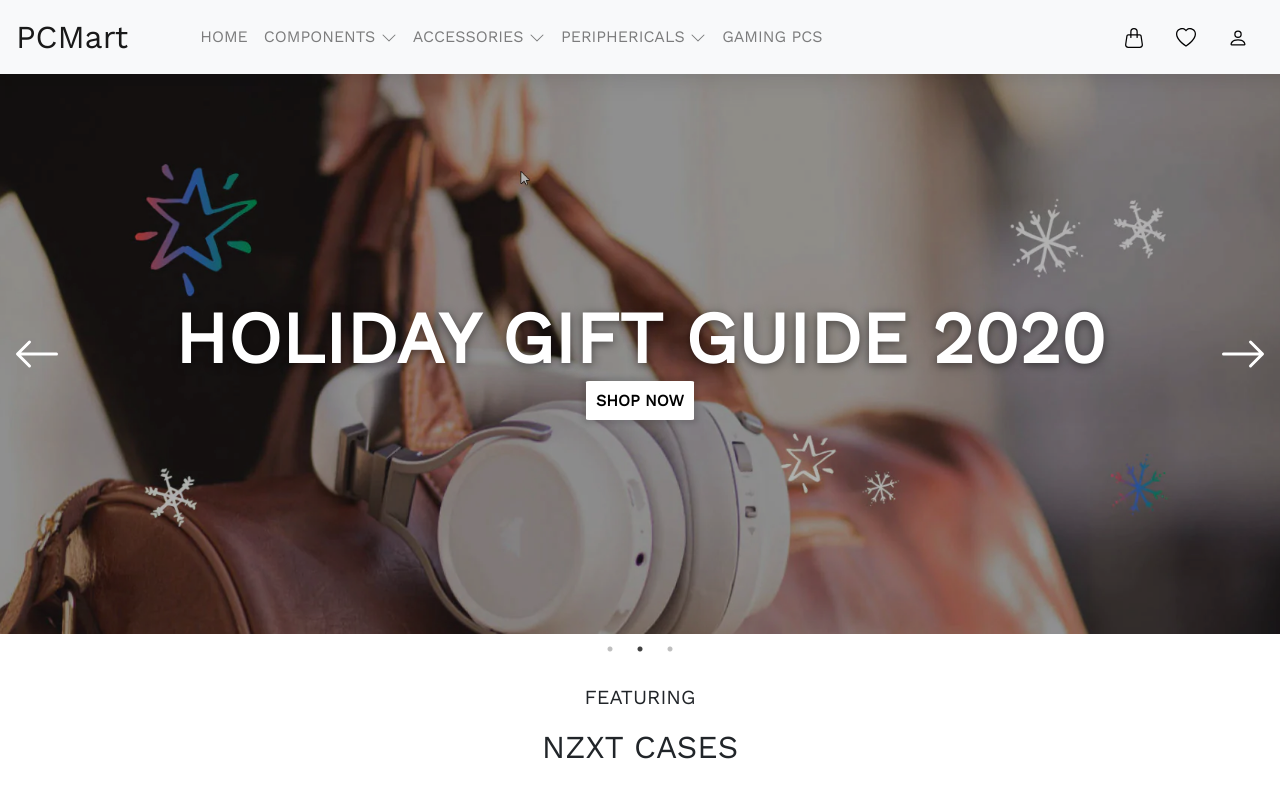
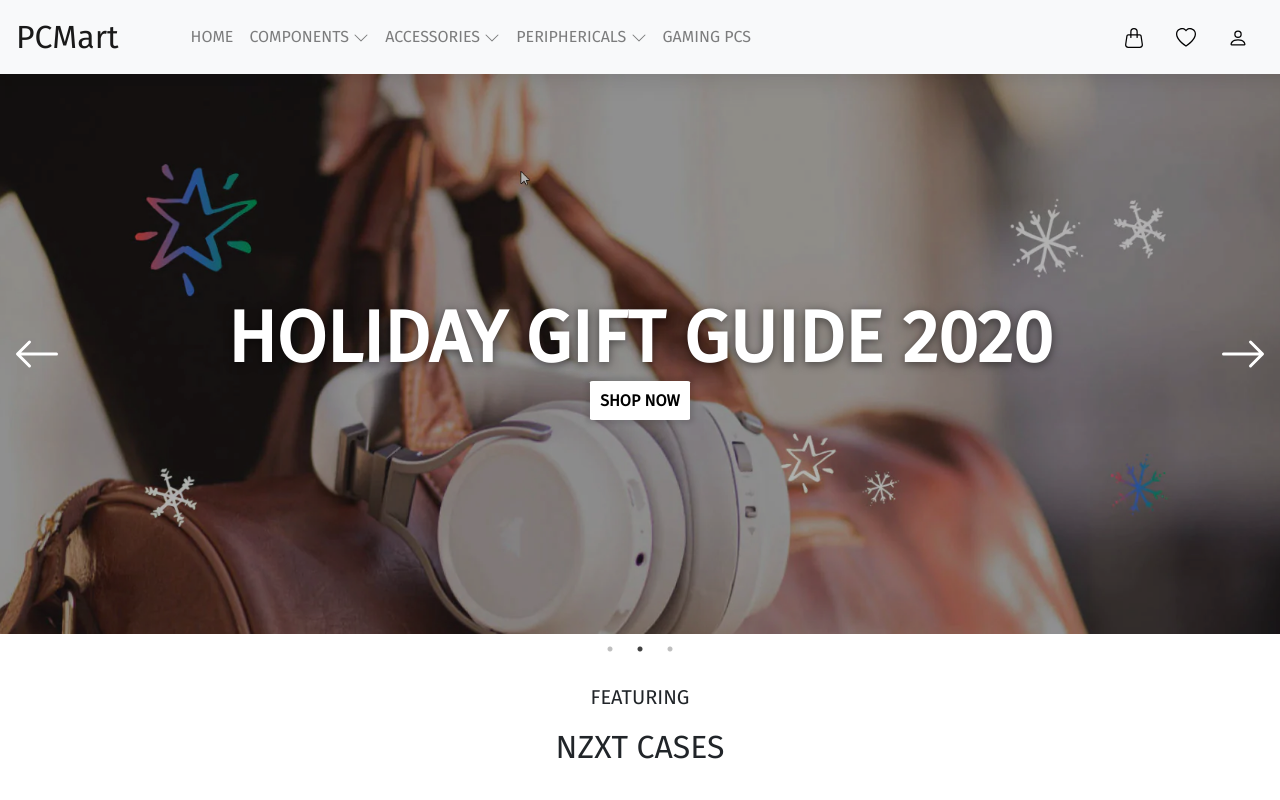
Before and after one commit to apassan23/PCMart_ecommerce_mern, a React (Create React App) app in the folder client/: page / in a window 1280 px wide. Shown: the top 800 px of the page. Built offline with nearby package versions, Linux system fonts and the light colour scheme.

Commit message:
changed the app font family

```diff
--- a/client/public/index.html
+++ b/client/public/index.html
@@ -27,13 +27,7 @@
     <title>React App</title>
     <link rel="preconnect" href="https://fonts.gstatic.com" />
     <link
-      href="https://fonts.googleapis.com/css2?family=Work+Sans&display=swap"
-      rel="stylesheet"
-    />
-    <link rel="preconnect" href="https://fonts.gstatic.com" />
-    <link rel="preconnect" href="https://fonts.gstatic.com" />
-    <link
-      href="https://fonts.googleapis.com/css2?family=Quicksand:wght@500&display=swap"
+      href="https://fonts.googleapis.com/css2?family=Fira+Sans&display=swap"
       rel="stylesheet"
     />
   </head>
--- a/client/src/App.css
+++ b/client/src/App.css
@@ -1,5 +1,5 @@
 #root {
-  font-family: 'Work Sans';
+  font-family: 'Fira Sans';
   width: 100%;
 }
 
```
